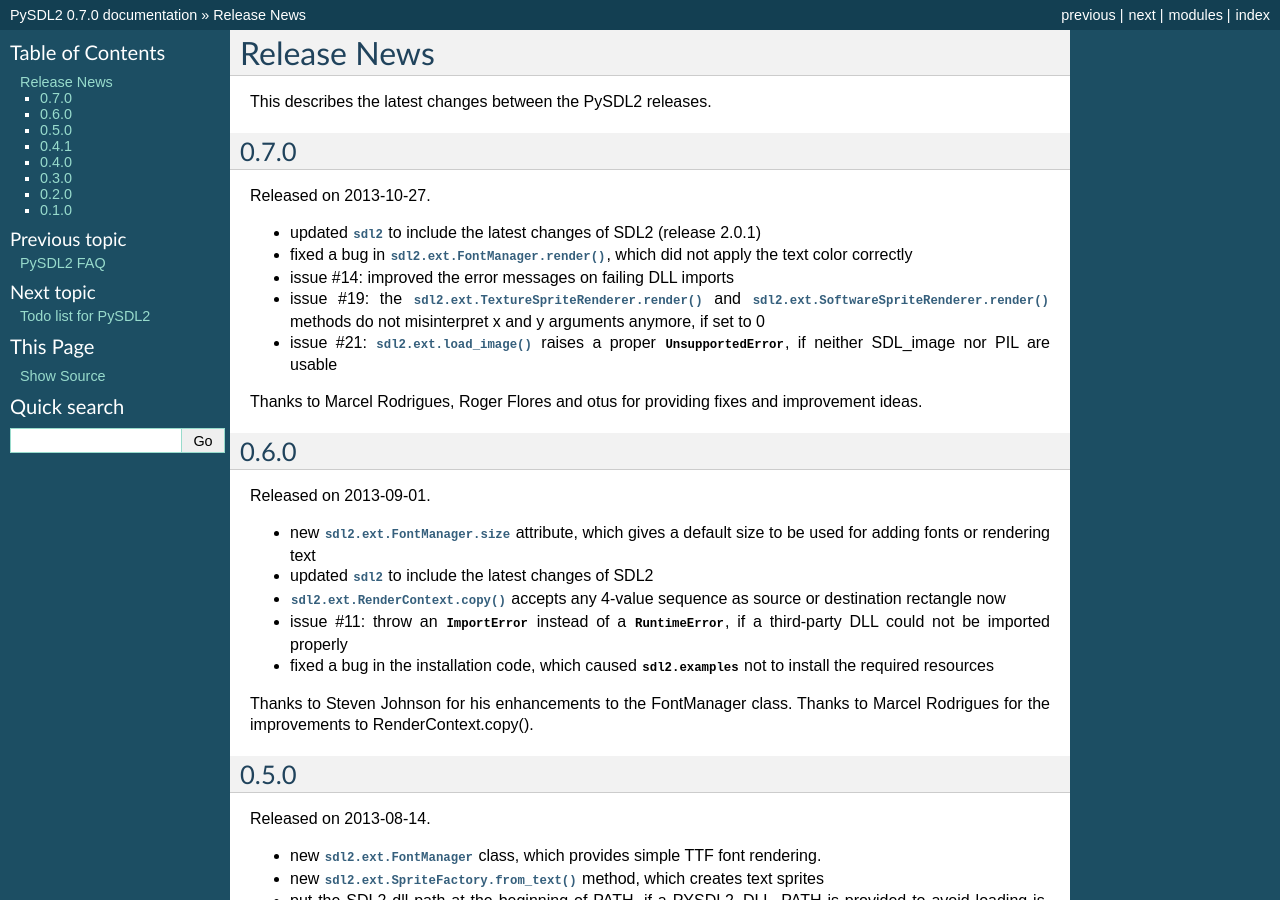
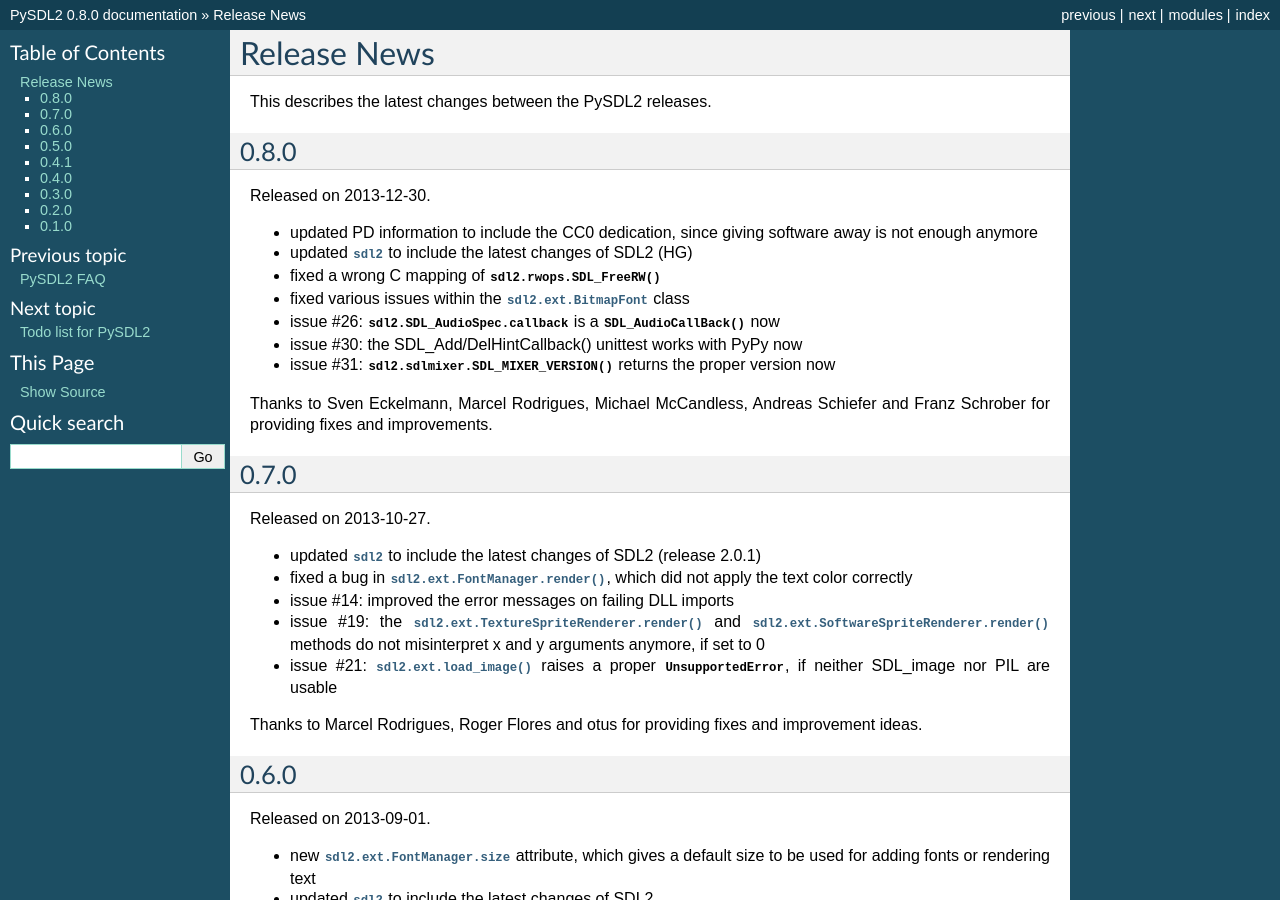
Before and after one commit to py-sdl/py-sdl2, a Sphinx documentation site: the page built from doc/news.rst, in a window 1280 px wide and 900 px high. Built offline with Sphinx 7.4.7, drawn with Linux system fonts in a browser that asks for light colours; some of the changed text lies outside the part shown.

Commit message:
- release 0.8.0

```diff
--- a/doc/conf.py
+++ b/doc/conf.py
@@ -55,9 +55,9 @@
 # built documents.
 #
 # The short X.Y version.
-version = '0.7'
+version = '0.8'
 # The full version, including alpha/beta/rc tags.
-release = '0.7.0'
+release = '0.8.0'
 
 # The language for content autogenerated by Sphinx. Refer to documentation
 # for a list of supported languages.
--- a/doc/news.rst
+++ b/doc/news.rst
@@ -1,6 +1,25 @@
 Release News
 ============
 This describes the latest changes between the PySDL2 releases.
+
+0.8.0
+-----
+Released on 2013-12-30.
+
+* updated PD information to include the CC0 dedication, since giving
+  software away is not enough anymore
+* updated :mod:`sdl2` to include the latest changes of SDL2 (HG)
+* fixed a wrong C mapping of :func:`sdl2.rwops.SDL_FreeRW()`
+* fixed various issues within the :class:`sdl2.ext.BitmapFont` class
+* issue #26: :attr:`sdl2.SDL_AudioSpec.callback` is a :func:`SDL_AudioCallBack`
+  now
+* issue #30: the SDL_Add/DelHintCallback() unittest works with PyPy now
+* issue #31: :func:`sdl2.sdlmixer.SDL_MIXER_VERSION()` returns the proper
+  version now
+
+Thanks to Sven Eckelmann, Marcel Rodrigues, Michael McCandless,
+Andreas Schiefer and Franz Schrober for providing fixes and
+improvements.
 
 0.7.0
 -----
--- a/sdl2/__init__.py
+++ b/sdl2/__init__.py
@@ -61,5 +61,5 @@
 SDL_WasInit = _bind("SDL_WasInit", [Uint32], Uint32)
 SDL_Quit = _bind("SDL_Quit")
 
-__version__ = "0.7.0"
-version_info = (0, 7, 0, "")
+__version__ = "0.8.0"
+version_info = (0, 8, 0, "")
--- a/setup.py
+++ b/setup.py
@@ -3,7 +3,7 @@
 import sys
 from distutils.core import setup
 
-VERSION = "0.7.0"
+VERSION = "0.8.0"
 
 if __name__ == "__main__":
 
```
